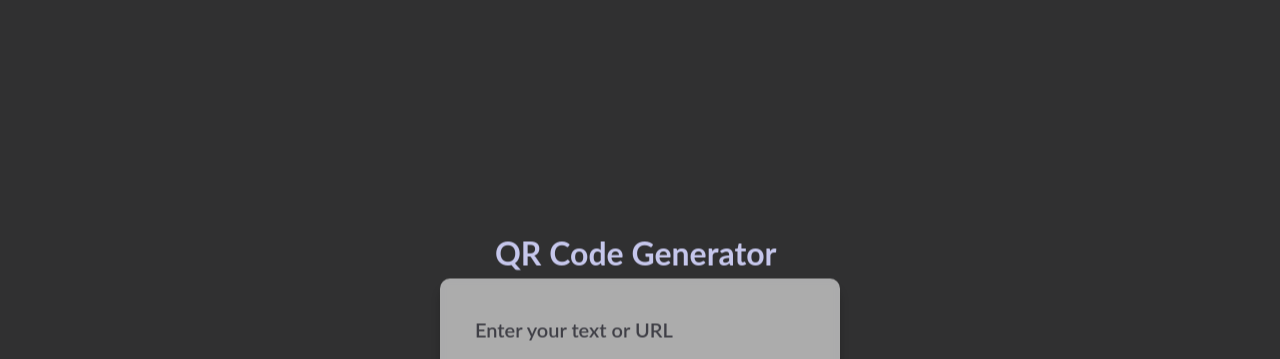
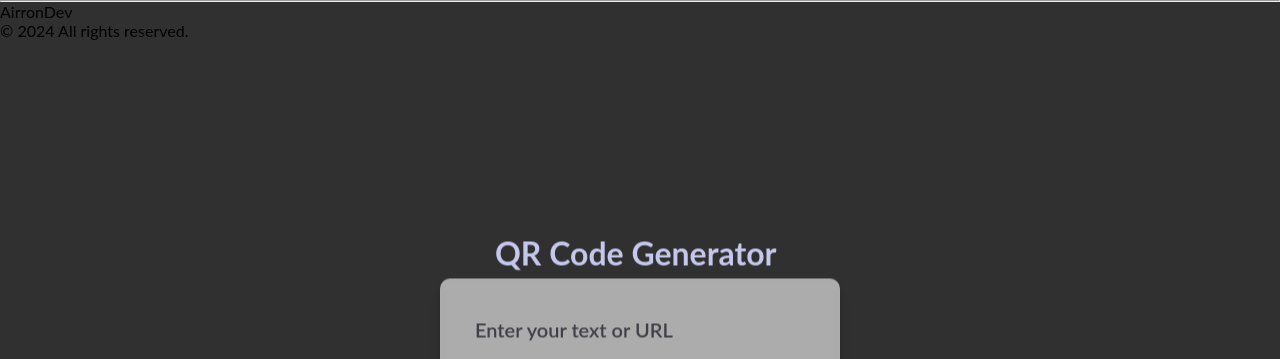
Before and after one commit to AirronDev/QR-Generator, a plain HTML site: page index.html in a window 1280 px wide. Shown: the top 359 px of the page. Drawn offline with Linux system fonts and the light colour scheme.

Commit message:
Update index.html

```diff
--- a/index.html
+++ b/index.html
@@ -19,6 +19,14 @@
 
          <button onclick="generateQR()">Generate QR Code</button>
     </div>
+
+    <footer class="footer">
+        <hr>
+        <p>AirronDev
+            <br>&#169; 2024 All rights reserved.
+        </p>
+    </footer>
+
 <script src="script.js"></script>
 </body>
 </html>
```
